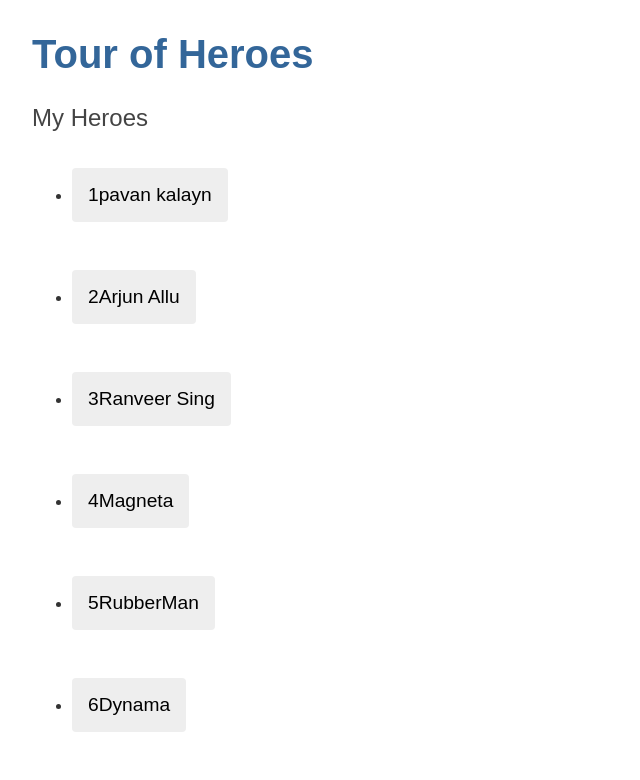
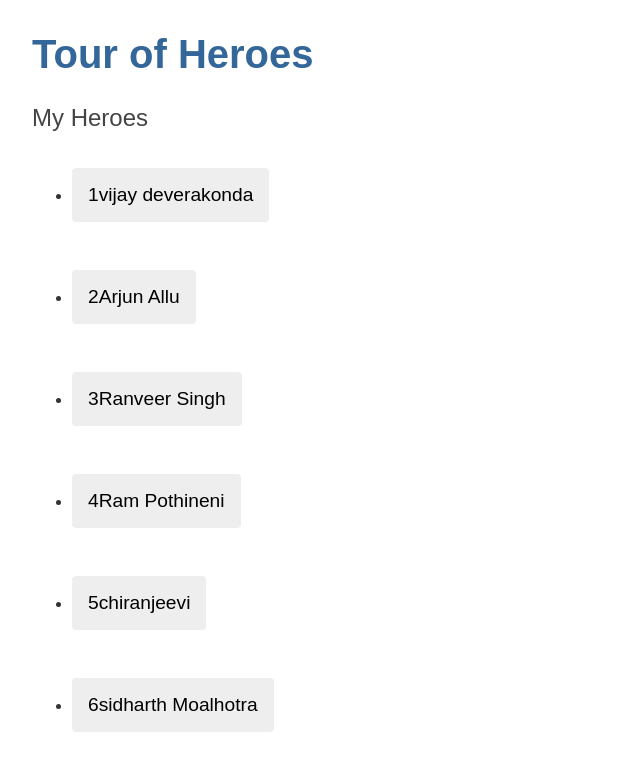
Before and after one commit to Vaishnavisanga11/stackblitz-starters-hvspyw, an Angular app: page / in a window 1280 px wide. Shown: the top 780 px of the page, without its empty margins (0-640 px from the left). Built offline with nearby package versions, Linux system fonts and the light colour scheme.

Commit message:
1 file modified

```diff
--- a/src/app/mock-heroes.ts
+++ b/src/app/mock-heroes.ts
@@ -1,11 +1,11 @@
 import { Hero } from './hero';
 export const HEROES: Hero[] = [
-  { id: 1, name: 'pavan kalayn' },
+  { id: 1, name: 'vijay deverakonda' },
   { id: 2, name: 'Arjun Allu' },
-  { id: 3, name: 'Ranveer Sing' },
-  { id: 4, name: 'Magneta' },
-  { id: 5, name: 'RubberMan' },
-  { id: 6, name: 'Dynama' },
+  { id: 3, name: 'Ranveer Singh' },
+  { id: 4, name: 'Ram Pothineni' },
+  { id: 5, name: 'chiranjeevi' },
+  { id: 6, name: 'sidharth Moalhotra' },
   { id: 7, name: 'Dr. IQ' },
   { id: 8, name: 'Magma' },
   { id: 9, name: 'Tornado' },
```
